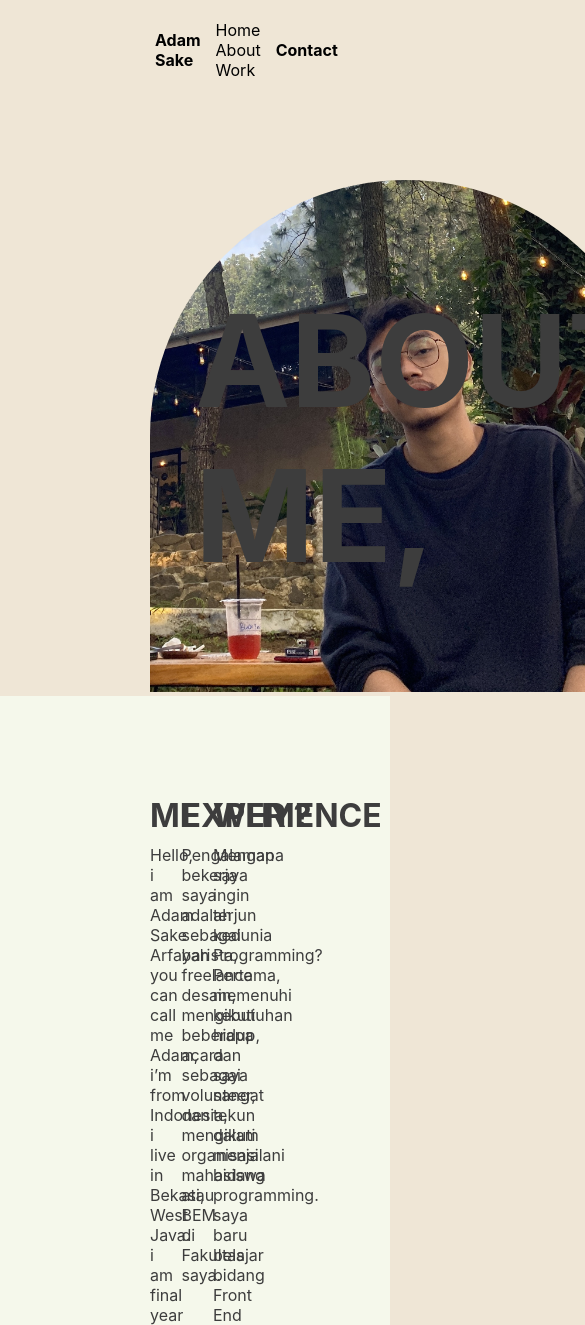
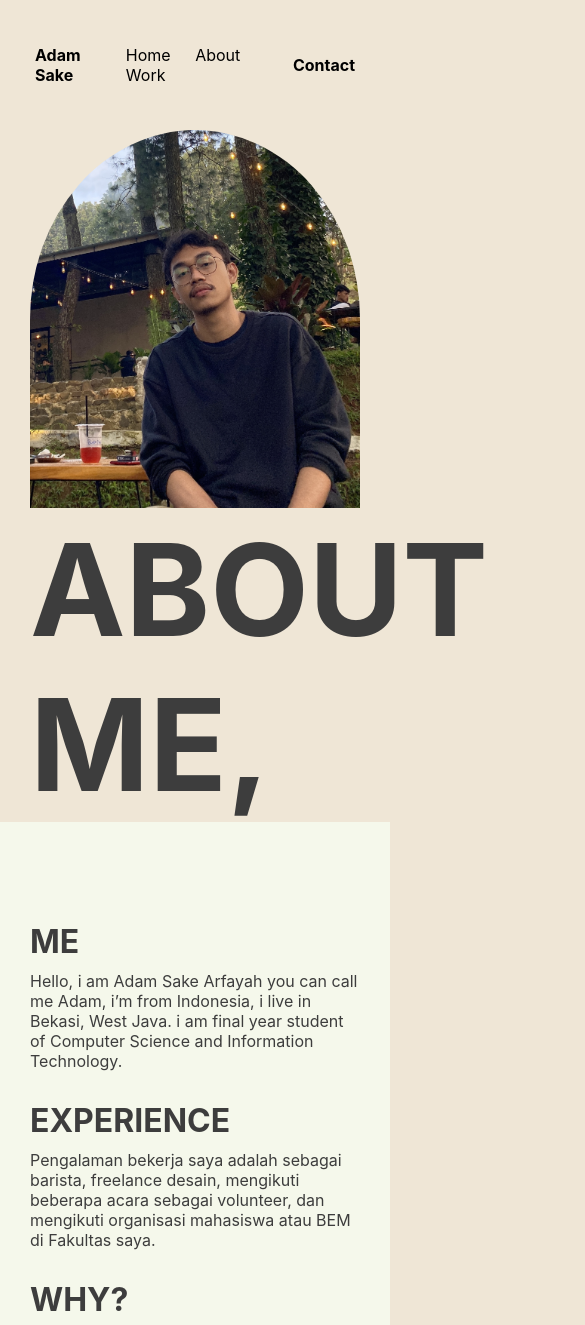
Before and after one commit to AdamSakeA/PORTO, a plain HTML site: page about.html in a window 390 px wide. Shown: the top 1325 px of the page, 585 px wide, since content can reach past the window. Drawn offline with Linux system fonts and the light colour scheme.

Commit message:
Update about.css

```diff
--- a/about.css
+++ b/about.css
@@ -147,3 +147,40 @@ h3 {
     background-color: white;
     box-shadow: 3px 3px 5px rgba(0,0,0, 0.5);
 }
+
+/* RESPONSIVE */
+@media only screen and (max-width: 768px) {
+    body{
+        overflow-x: hidden;
+    }
+    nav {
+        margin: 40px 30px;
+    }
+    .content {
+        margin: 0 30px;
+        flex-direction: column;
+    }
+    .main {
+        width: 100%;
+    }
+    .left img {
+        width: 100%;
+        height: 50%;
+    }
+    .bContent {
+        flex-direction: column;
+        margin: 0 30px;
+    }
+    .text {
+        margin-bottom: 30px;
+        width: 100%;
+    }
+    .skills {
+        width: 100%;
+        margin: 50px 30px;
+        flex-direction: column;
+    }
+    .skills-set {
+        width: 80%;
+    }
+}
```
